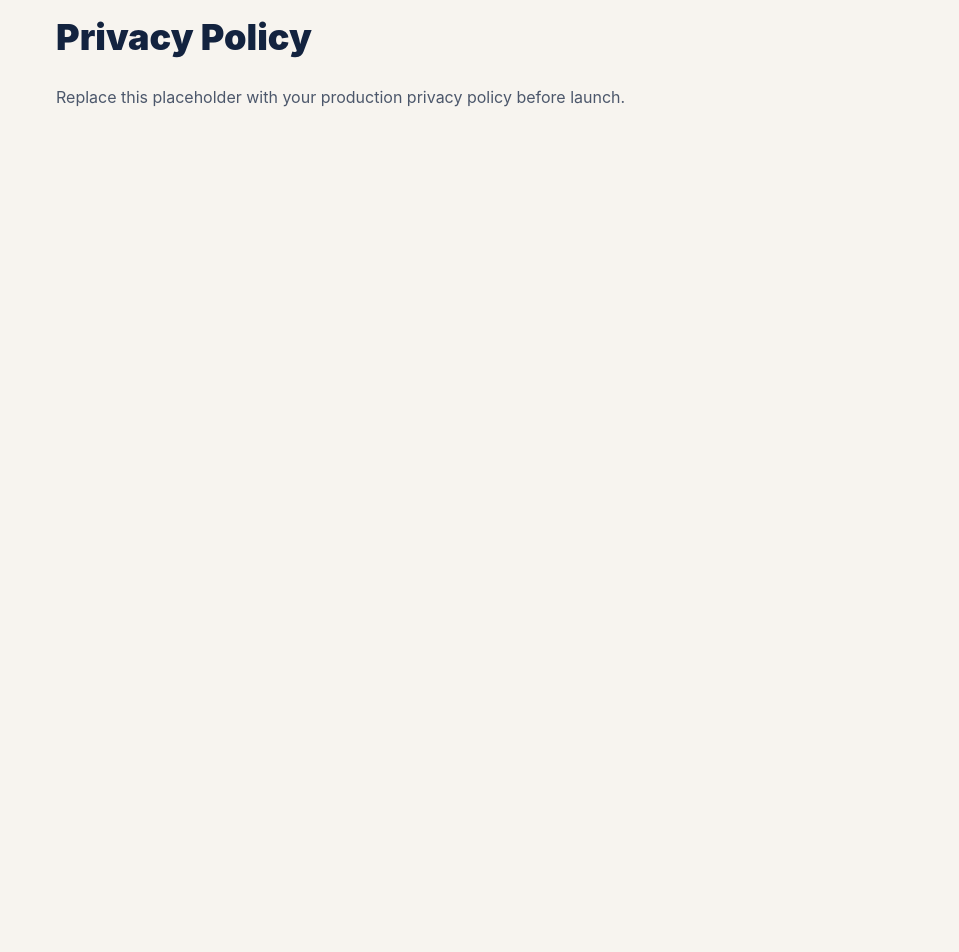
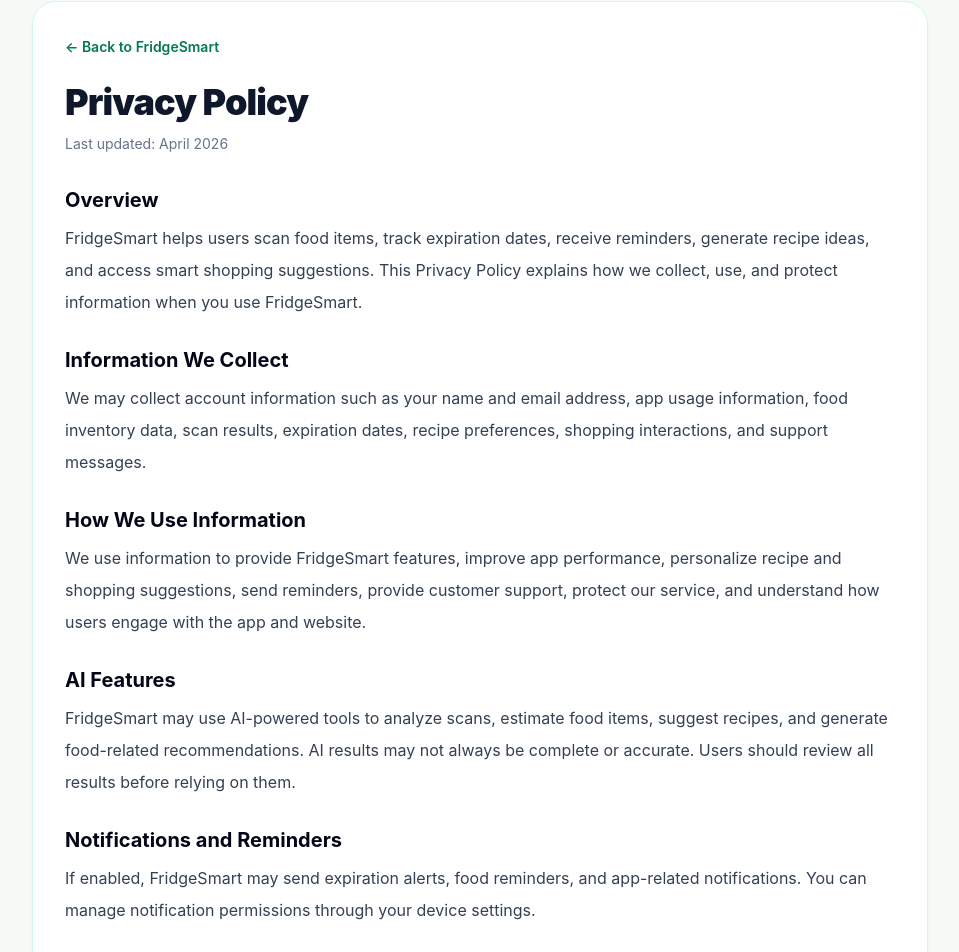
Before and after one commit to minameeee-prog/fridgesmart-web, a Next.js app: page /privacy in a window 1280 px wide. Shown: the part 47-999 px from the top of the page, without its empty margins (160-1119 px from the left). Before the commit the page ends 800 px from the top, so only its background shows below. Built offline with nearby package versions, Linux system fonts and the light colour scheme.

Commit message:
Update page.tsx

```diff
--- a/app/privacy/page.tsx
+++ b/app/privacy/page.tsx
@@ -1,8 +1,144 @@
+import Link from "next/link";
+
 export default function PrivacyPage() {
   return (
-    <main className="mx-auto max-w-4xl px-6 py-16">
-      <h1 className="text-4xl font-black text-brand-ink">Privacy Policy</h1>
-      <p className="mt-6 text-base leading-8 text-brand-ink/75">Replace this placeholder with your production privacy policy before launch.</p>
+    <main className="min-h-screen bg-[#f6faf6] px-4 py-12 text-slate-900">
+      <div className="mx-auto max-w-4xl rounded-3xl border border-emerald-100 bg-white p-8 shadow-sm">
+        <Link href="/" className="text-sm font-semibold text-emerald-700 hover:text-emerald-600">
+          ← Back to FridgeSmart
+        </Link>
+
+        <h1 className="mt-6 text-3xl font-black tracking-tight sm:text-4xl">
+          Privacy Policy
+        </h1>
+        <p className="mt-3 text-sm text-slate-500">Last updated: April 2026</p>
+
+        <div className="mt-8 space-y-7 text-base leading-8 text-slate-700">
+          <section>
+            <h2 className="text-xl font-bold text-slate-950">Overview</h2>
+            <p className="mt-2">
+              FridgeSmart helps users scan food items, track expiration dates,
+              receive reminders, generate recipe ideas, and access smart
+              shopping suggestions. This Privacy Policy explains how we collect,
+              use, and protect information when you use FridgeSmart.
+            </p>
+          </section>
+
+          <section>
+            <h2 className="text-xl font-bold text-slate-950">Information We Collect</h2>
+            <p className="mt-2">
+              We may collect account information such as your name and email
+              address, app usage information, food inventory data, scan results,
+              expiration dates, recipe preferences, shopping interactions, and
+              support messages.
+            </p>
+          </section>
+
+          <section>
+            <h2 className="text-xl font-bold text-slate-950">How We Use Information</h2>
+            <p className="mt-2">
+              We use information to provide FridgeSmart features, improve app
+              performance, personalize recipe and shopping suggestions, send
+              reminders, provide customer support, protect our service, and
+              understand how users engage with the app and website.
+            </p>
+          </section>
+
+          <section>
+            <h2 className="text-xl font-bold text-slate-950">AI Features</h2>
+            <p className="mt-2">
+              FridgeSmart may use AI-powered tools to analyze scans, estimate
+              food items, suggest recipes, and generate food-related
+              recommendations. AI results may not always be complete or
+              accurate. Users should review all results before relying on them.
+            </p>
+          </section>
+
+          <section>
+            <h2 className="text-xl font-bold text-slate-950">Notifications and Reminders</h2>
+            <p className="mt-2">
+              If enabled, FridgeSmart may send expiration alerts, food reminders,
+              and app-related notifications. You can manage notification
+              permissions through your device settings.
+            </p>
+          </section>
+
+          <section>
+            <h2 className="text-xl font-bold text-slate-950">Affiliate Links and Shopping</h2>
+            <p className="mt-2">
+              FridgeSmart may include third-party shopping links, including
+              Amazon affiliate links. As an Amazon Associate, FridgeSmart earns
+              from qualifying purchases at no extra cost to users.
+            </p>
+          </section>
+
+          <section>
+            <h2 className="text-xl font-bold text-slate-950">Sharing Information</h2>
+            <p className="mt-2">
+              We do not sell your personal information. We may share limited
+              information with service providers that help us operate the app
+              and website, such as hosting, authentication, analytics, AI
+              processing, communications, and customer support providers.
+            </p>
+          </section>
+
+          <section>
+            <h2 className="text-xl font-bold text-slate-950">Data Security</h2>
+            <p className="mt-2">
+              We use reasonable administrative, technical, and organizational
+              safeguards designed to protect user information. No method of
+              transmission or storage is completely secure, so we cannot
+              guarantee absolute security.
+            </p>
+          </section>
+
+          <section>
+            <h2 className="text-xl font-bold text-slate-950">Your Choices</h2>
+            <p className="mt-2">
+              You may update certain account information in the app, adjust
+              notification settings on your device, or contact us to request
+              help with privacy-related questions.
+            </p>
+          </section>
+
+          <section>
+            <h2 className="text-xl font-bold text-slate-950">Account Deletion</h2>
+            <p className="mt-2">
+              Users may request account deletion by visiting our{" "}
+              <Link href="/delete-account" className="font-semibold text-emerald-700 hover:text-emerald-600">
+                Delete Account page
+              </Link>{" "}
+              or by contacting support@fridgesmartapp.com.
+            </p>
+          </section>
+
+          <section>
+            <h2 className="text-xl font-bold text-slate-950">Children’s Privacy</h2>
+            <p className="mt-2">
+              FridgeSmart is not intended for children under 13. We do not
+              knowingly collect personal information from children under 13.
+            </p>
+          </section>
+
+          <section>
+            <h2 className="text-xl font-bold text-slate-950">Changes to This Policy</h2>
+            <p className="mt-2">
+              We may update this Privacy Policy from time to time. Updates will
+              be posted on this page with a revised “Last updated” date.
+            </p>
+          </section>
+
+          <section>
+            <h2 className="text-xl font-bold text-slate-950">Contact</h2>
+            <p className="mt-2">
+              For privacy questions, contact us at{" "}
+              <a href="mailto:support@fridgesmartapp.com" className="font-semibold text-emerald-700 hover:text-emerald-600">
+                support@fridgesmartapp.com
+              </a>.
+            </p>
+          </section>
+        </div>
+      </div>
     </main>
   );
 }
```
